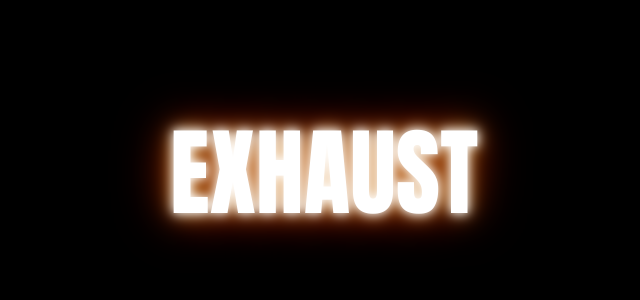
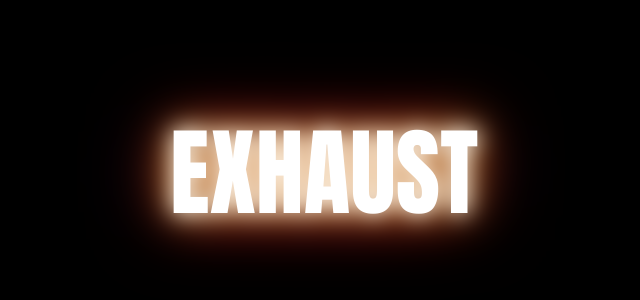
Before and after one commit to margaretasvikule/margareta, a plain HTML site: page index.html in a window 1280 px wide. Shown: the part 228-528 px from the top of the page, without its empty margins (316-956 px from the left). Drawn offline with Linux system fonts and the light colour scheme.

Commit message:
Update index.html

```diff
--- a/index.html
+++ b/index.html
@@ -33,12 +33,15 @@
             top: 0;
             left: 0;
             right: 0;
-            color: white;
-            text-shadow: 0px 0px 10px rgba(255, 255, 255, 1),
-                         0px 0px 20px rgba(255, 165, 0, 0.8),
-                         0px 0px 40px rgba(255, 69, 0, 0.6),
-                         0px 0px 60px rgba(255, 0, 0, 0.4);
-            filter: blur(5px);
+            color: transparent;
+            text-shadow:
+                0px 0px 10px rgba(255, 255, 255, 0.9),
+                0px 0px 20px rgba(255, 200, 100, 0.8),
+                0px 0px 40px rgba(255, 150, 50, 0.7),
+                0px 0px 60px rgba(255, 100, 0, 0.6),
+                0px 0px 80px rgba(255, 50, 0, 0.5),
+                0px 0px 100px rgba(0, 50, 255, 0.4);
+            filter: blur(10px);
             mix-blend-mode: screen;
             z-index: -1;
         }
```
